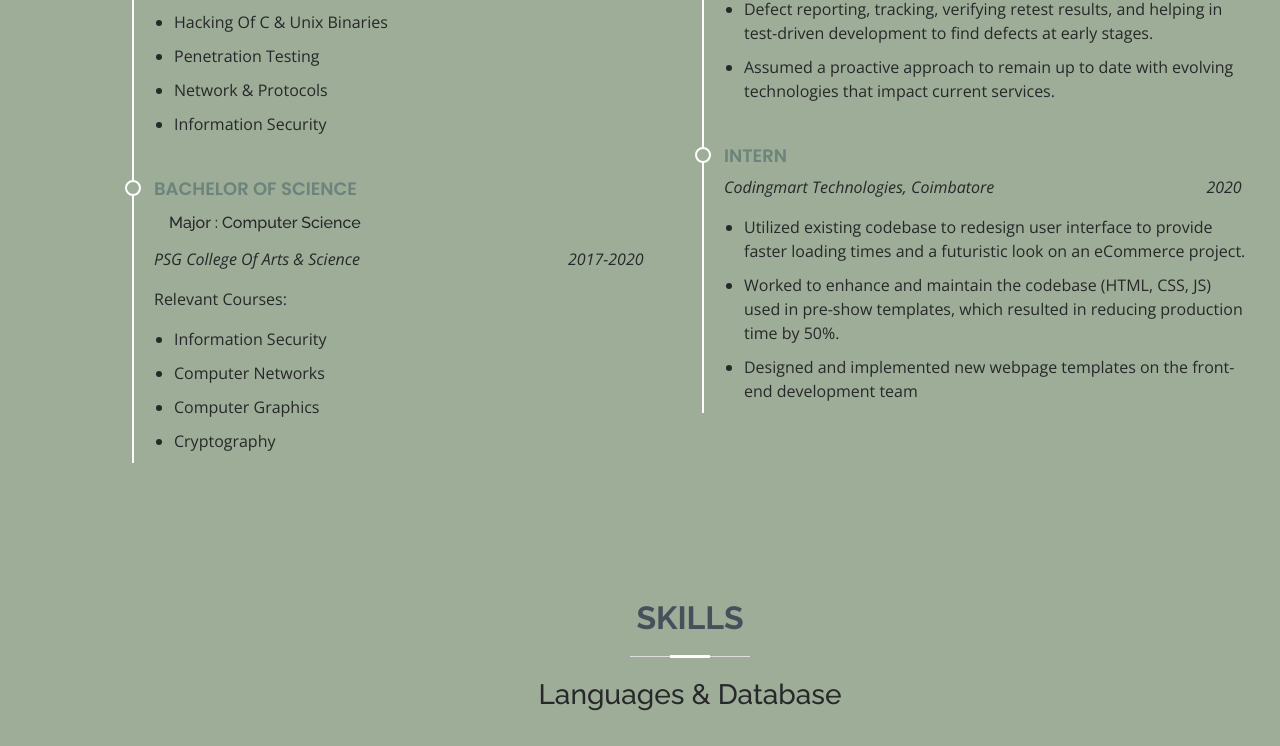
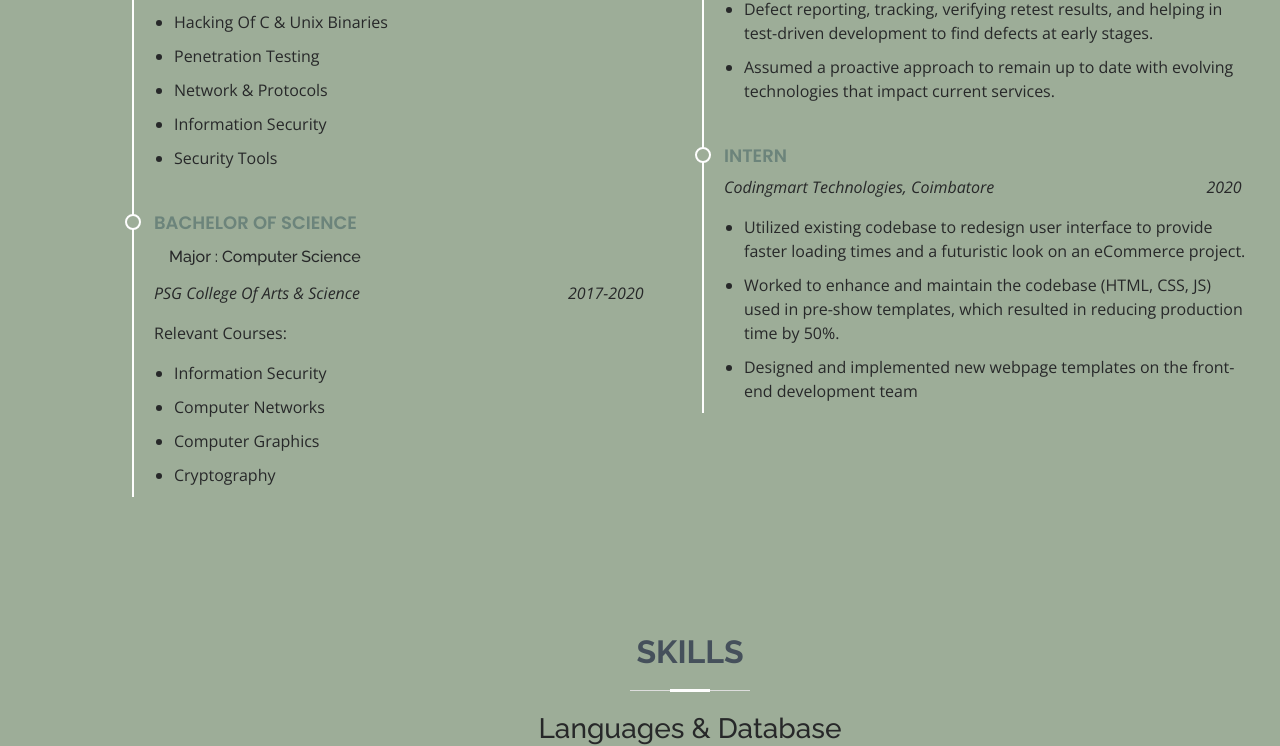
Before and after one commit to Om-Vg/Om-Vg.v1, a plain HTML site: page index.html in a window 1280 px wide. Shown: the part 1907-2653 px from the top of the page. Drawn offline with nearby package versions, Linux system fonts and the light colour scheme.

Commit message:
updated bio

```diff
--- a/index.html
+++ b/index.html
@@ -104,12 +104,7 @@
             Attending courses from Edx, Udemy, and Linkedin Learning introduced me to various techniques that help
             identify vulnerabilities in a network, address the issues to prevent incidents or attacks, and Learn how
             to perform penetration testing.<br>
-            <!-- The following courses helped me learn and gain an understanding of the basics : -->
-          <!-- <ul class="ul-li">
-            <li> Edx: The University of Washington's: Introduction to Cybersecurity </li>
-            <li> Linkedin's course on Ethical Hacking </li>
-            <li>Udemy's: Learn Ethical Hacking From Scratch</li>
-          </ul> -->
+
           </P>
           <p>
             Enrolling in TryHackMe, an online platform that teaches cybersecurity through short, gamified real-world
@@ -149,6 +144,7 @@
                 <li>Penetration Testing</li>
                 <li>Network & Protocols</li>
                 <li>Information Security</li>
+                <li>Security Tools</li>
 
               </ul>
             </div>
```
